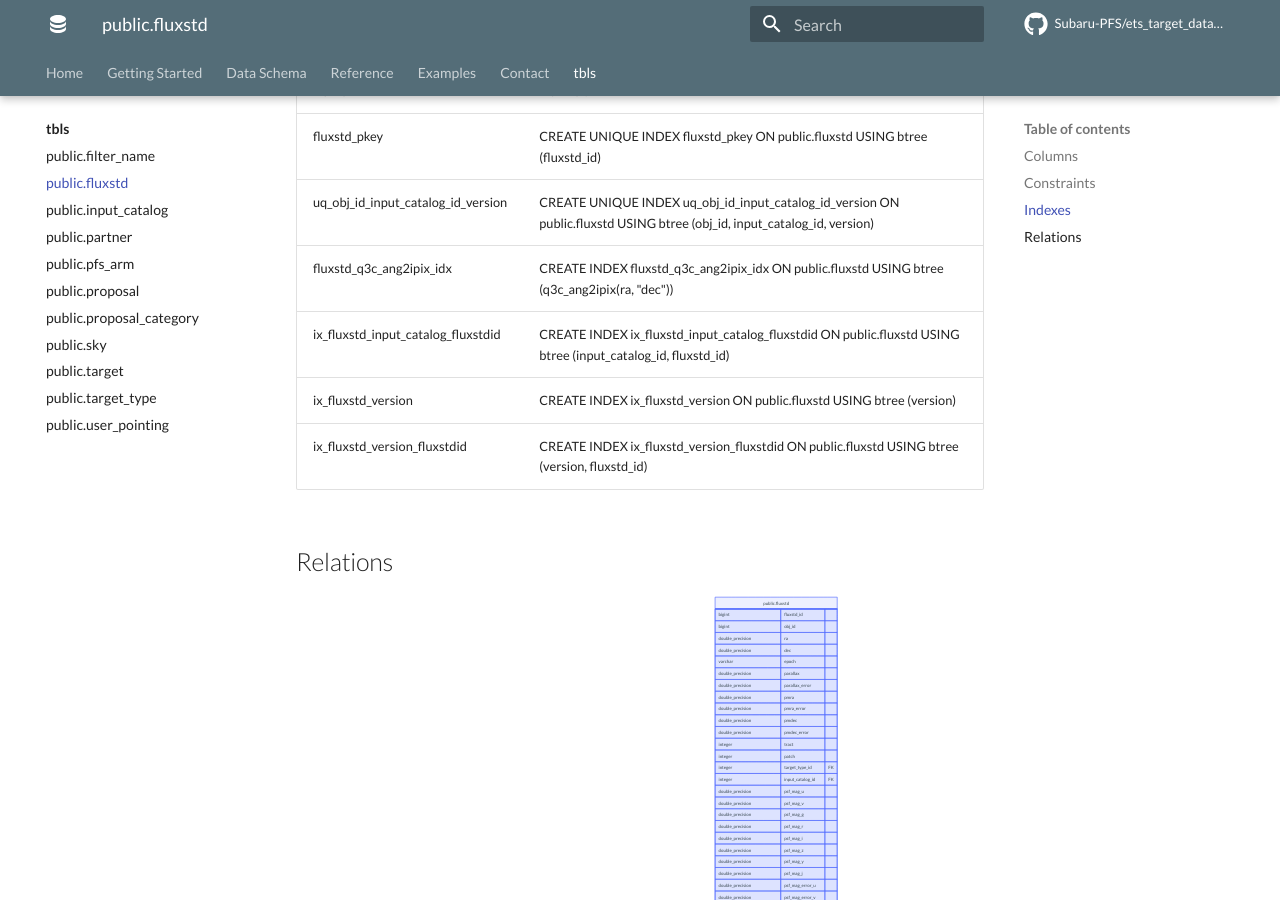
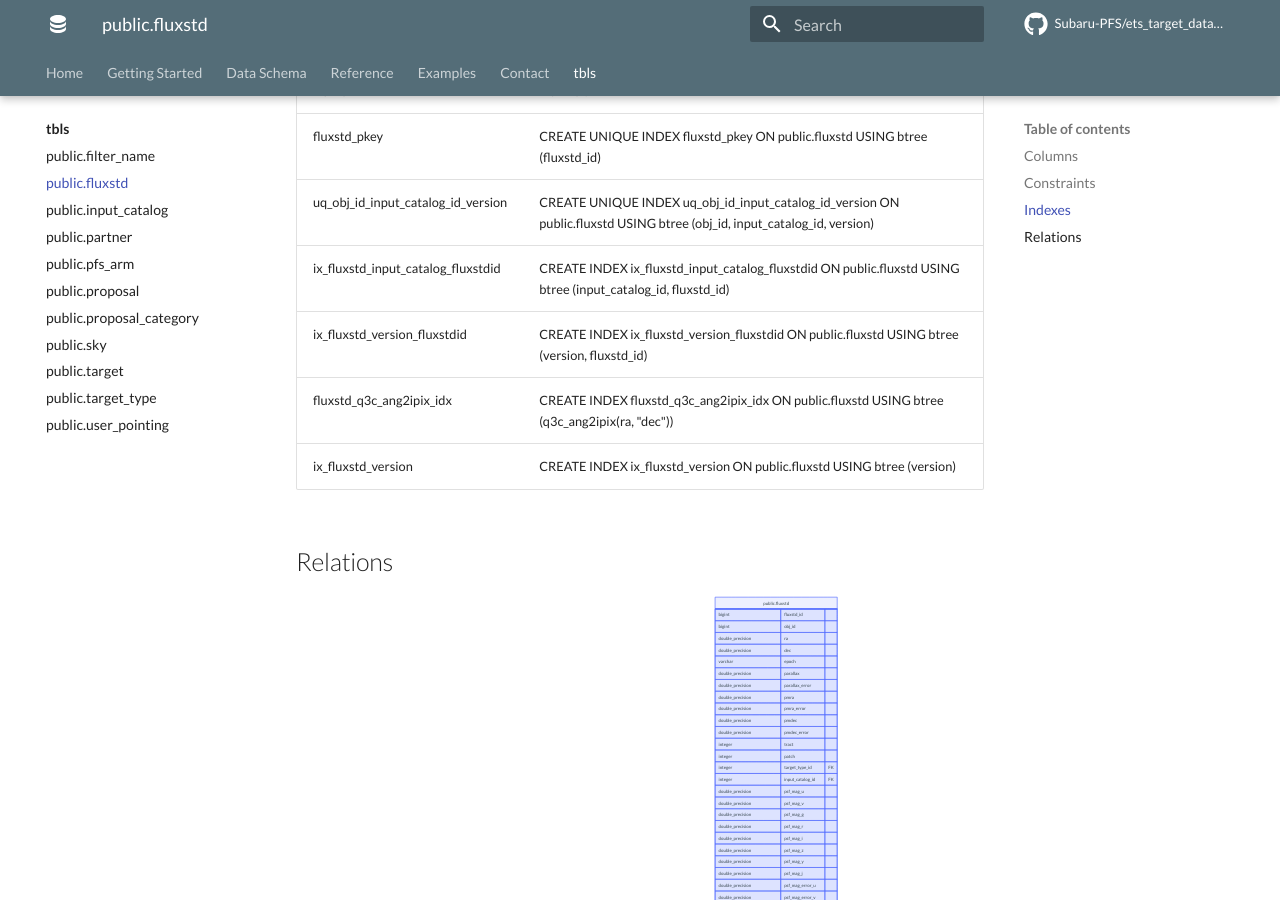
Before and after one commit to Subaru-PFS/ets_target_database, an MkDocs documentation site: the page built from docs/tbls/public.fluxstd.md, in a window 1280 px wide and 900 px high, scrolled down 6795 px. Built offline with MkDocs 1.6.1 and Material for MkDocs 9.7.7, drawn with Linux system fonts in a browser that asks for light colours; plug-ins that fetch from the network failed and are left out; comment, search, counter and statistics services are not loaded.

```diff
--- a/docs/tbls/public.fluxstd.md
+++ b/docs/tbls/public.fluxstd.md
@@ -101,10 +101,10 @@
 | ---- | ---------- |
 | fluxstd_pkey | CREATE UNIQUE INDEX fluxstd_pkey ON public.fluxstd USING btree (fluxstd_id) |
 | uq_obj_id_input_catalog_id_version | CREATE UNIQUE INDEX uq_obj_id_input_catalog_id_version ON public.fluxstd USING btree (obj_id, input_catalog_id, version) |
+| ix_fluxstd_input_catalog_fluxstdid | CREATE INDEX ix_fluxstd_input_catalog_fluxstdid ON public.fluxstd USING btree (input_catalog_id, fluxstd_id) |
+| ix_fluxstd_version_fluxstdid | CREATE INDEX ix_fluxstd_version_fluxstdid ON public.fluxstd USING btree (version, fluxstd_id) |
 | fluxstd_q3c_ang2ipix_idx | CREATE INDEX fluxstd_q3c_ang2ipix_idx ON public.fluxstd USING btree (q3c_ang2ipix(ra, "dec")) |
-| ix_fluxstd_input_catalog_fluxstdid | CREATE INDEX ix_fluxstd_input_catalog_fluxstdid ON public.fluxstd USING btree (input_catalog_id, fluxstd_id) |
 | ix_fluxstd_version | CREATE INDEX ix_fluxstd_version ON public.fluxstd USING btree (version) |
-| ix_fluxstd_version_fluxstdid | CREATE INDEX ix_fluxstd_version_fluxstdid ON public.fluxstd USING btree (version, fluxstd_id) |
 
 ## Relations
 
```
Also changed, not shown: docs/tbls/public.sky.md (+1 -1 lines), 1 other file.
